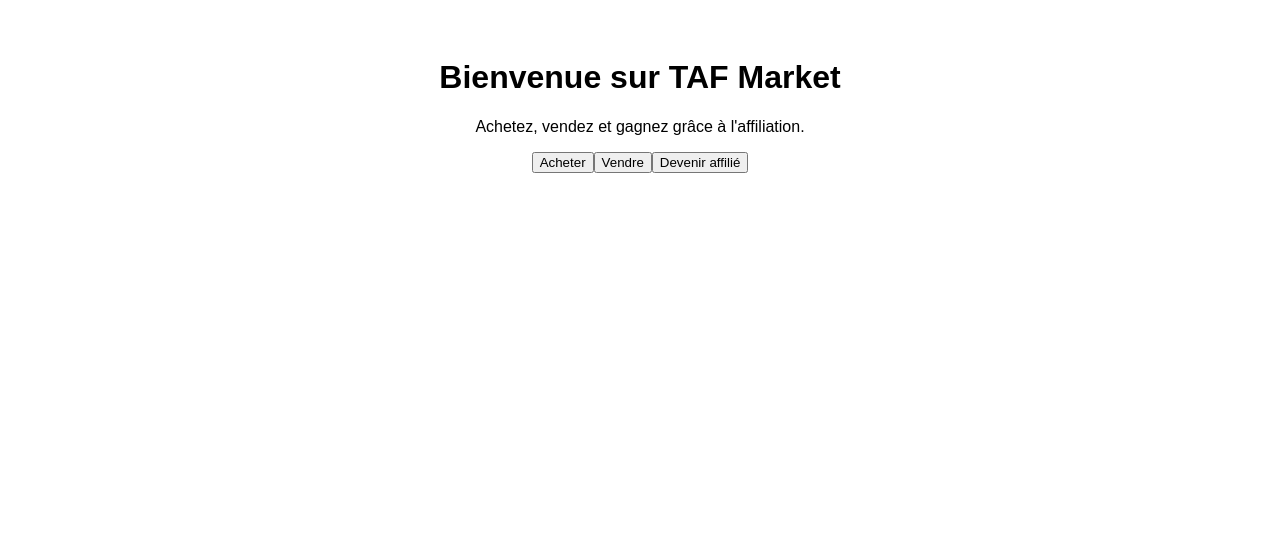
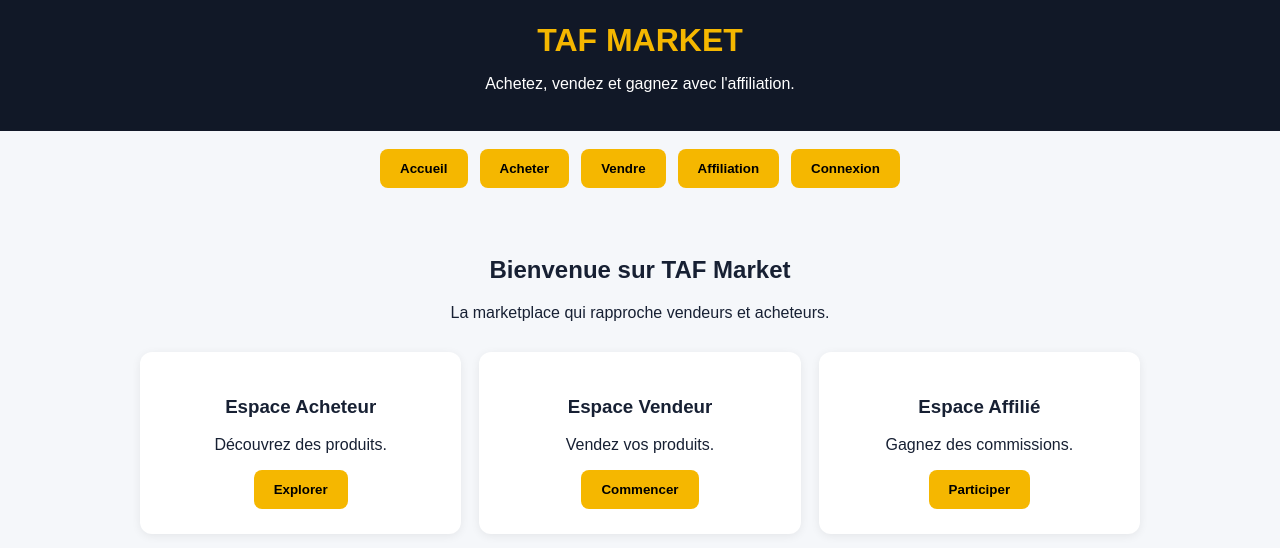
Before and after one commit to TAFMarket1/taf-market, a React app: page / in a window 1280 px wide. Shown: the top 548 px of the page. Built offline with nearby package versions, Linux system fonts and the light colour scheme; the HTML template or start-up script is replaced by a standard one.

Commit message:
Revamp App component layout and structure
Refactored the App component to include a header, navigation, and main content area with product sections.

```diff
--- a/src/main.jsx
+++ b/src/main.jsx
@@ -1,20 +1,51 @@
 import React from "react";
 import ReactDOM from "react-dom/client";
+import "./style.css";
 
 function App() {
   return (
-    <div style={{ fontFamily: "Arial", padding: "30px", textAlign: "center" }}>
-      <h1>Bienvenue sur TAF Market</h1>
-      <p>Achetez, vendez et gagnez grâce à l'affiliation.</p>
-      <button>Acheter</button>
-      <button>Vendre</button>
-      <button>Devenir affilié</button>
-    </div>
+    <>
+      <header>
+        <h1>TAF MARKET</h1>
+        <p>Achetez, vendez et gagnez avec l'affiliation.</p>
+      </header>
+
+      <nav>
+        <button>Accueil</button>
+        <button>Acheter</button>
+        <button>Vendre</button>
+        <button>Affiliation</button>
+        <button>Connexion</button>
+      </nav>
+
+      <main>
+        <h2>Bienvenue sur TAF Market</h2>
+        <p>La marketplace qui rapproche vendeurs et acheteurs.</p>
+
+        <div className="products">
+          <div className="product">
+            <h3>Espace Acheteur</h3>
+            <p>Découvrez des produits.</p>
+            <button>Explorer</button>
+          </div>
+
+          <div className="product">
+            <h3>Espace Vendeur</h3>
+            <p>Vendez vos produits.</p>
+            <button>Commencer</button>
+          </div>
+
+          <div className="product">
+            <h3>Espace Affilié</h3>
+            <p>Gagnez des commissions.</p>
+            <button>Participer</button>
+          </div>
+        </div>
+      </main>
+    </>
   );
 }
 
 ReactDOM.createRoot(document.getElementById("root")).render(
-  <React.StrictMode>
-    <App />
-  </React.StrictMode>
+  <App />
 );
```
